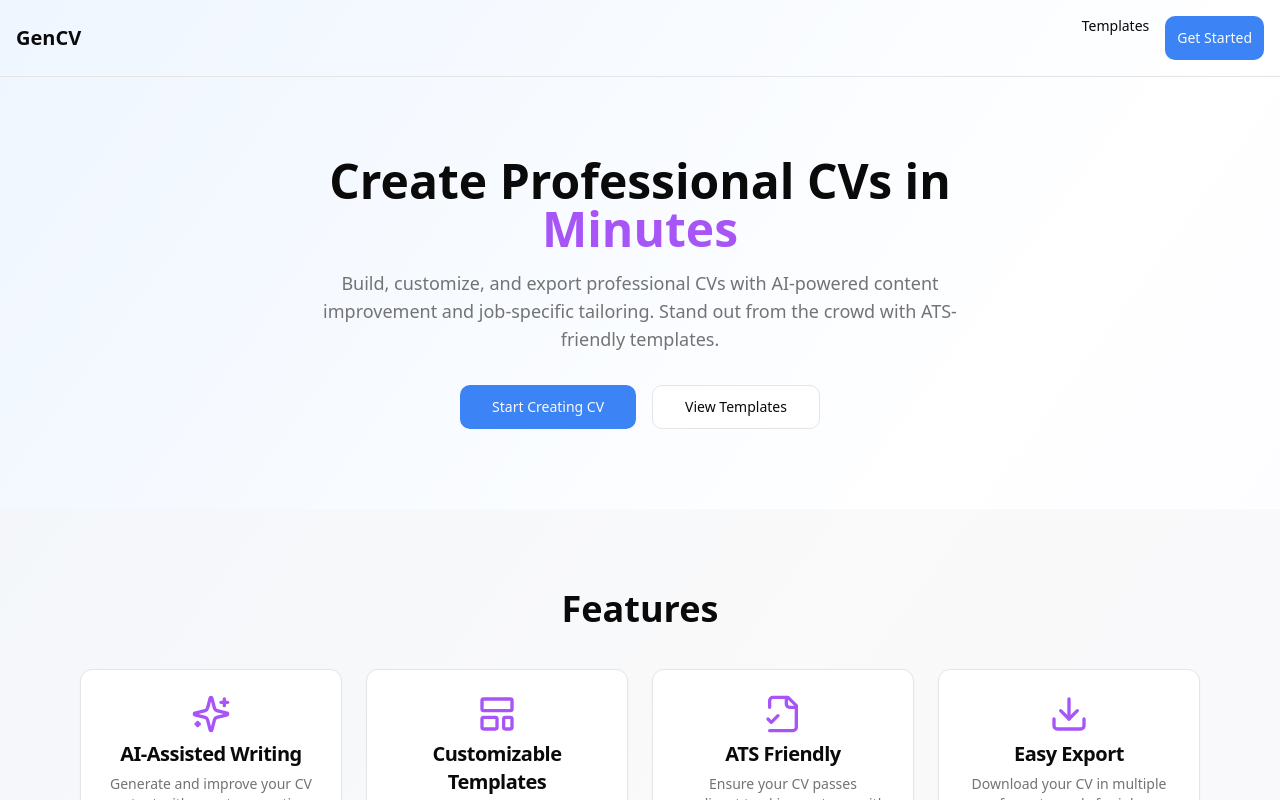
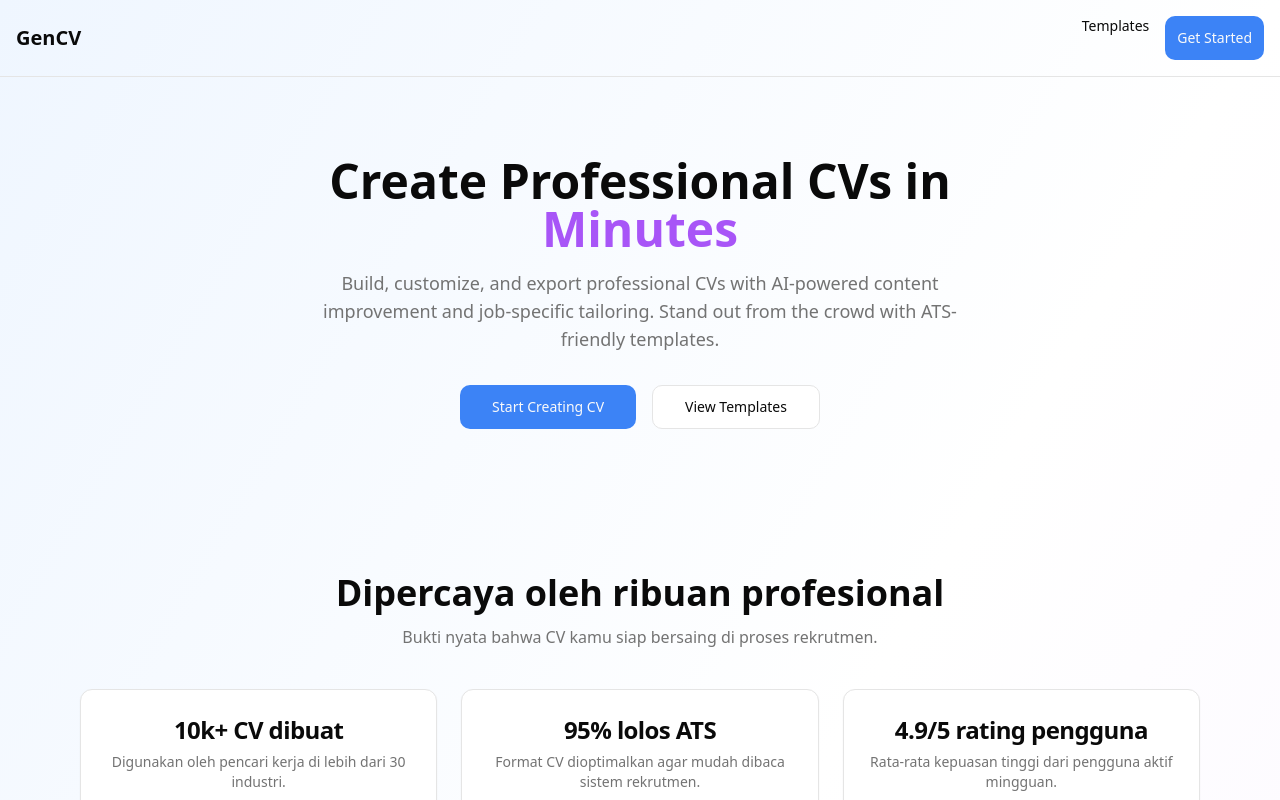
Before and after one commit to Urdemonlord/GenCV, a Next.js app in the folder apps/web/: page / in a window 1280 px wide. Shown: the top 800 px of the page. Built offline with nearby package versions, Linux system fonts and the light colour scheme.

Commit message:
Add social proof section to landing page

```diff
--- /dev/null
+++ b/apps/web/app/components/social-proof.tsx
@@ -0,0 +1,41 @@
+import { Card, CardHeader, CardTitle, CardDescription } from '@cv-generator/ui';
+
+const proofPoints = [
+  {
+    title: '10k+ CV dibuat',
+    description: 'Digunakan oleh pencari kerja di lebih dari 30 industri.',
+  },
+  {
+    title: '95% lolos ATS',
+    description: 'Format CV dioptimalkan agar mudah dibaca sistem rekrutmen.',
+  },
+  {
+    title: '4.9/5 rating pengguna',
+    description: 'Rata-rata kepuasan tinggi dari pengguna aktif mingguan.',
+  },
+];
+
+export default function SocialProof() {
+  return (
+    <section className="py-16">
+      <div className="max-w-6xl mx-auto px-4">
+        <h2 className="text-3xl sm:text-4xl font-bold text-center">
+          Dipercaya oleh ribuan profesional
+        </h2>
+        <p className="mt-3 text-center text-muted-foreground">
+          Bukti nyata bahwa CV kamu siap bersaing di proses rekrutmen.
+        </p>
+        <div className="mt-10 grid gap-6 sm:grid-cols-2 lg:grid-cols-3">
+          {proofPoints.map((point) => (
+            <Card key={point.title} className="text-center">
+              <CardHeader>
+                <CardTitle className="text-2xl">{point.title}</CardTitle>
+                <CardDescription>{point.description}</CardDescription>
+              </CardHeader>
+            </Card>
+          ))}
+        </div>
+      </div>
+    </section>
+  );
+}
--- a/apps/web/app/page.tsx
+++ b/apps/web/app/page.tsx
@@ -1,5 +1,6 @@
 import Header from './components/header';
 import Hero from './components/hero';
+import SocialProof from './components/social-proof';
 import Features from './components/features';
 import Process from './components/process';
 import CTA from './components/cta';
@@ -11,6 +12,7 @@ export default function LandingPage() {
       <Header />
       <main className="flex-1">
         <Hero />
+        <SocialProof />
         <Features />
         <Process />
         <CTA />
```
